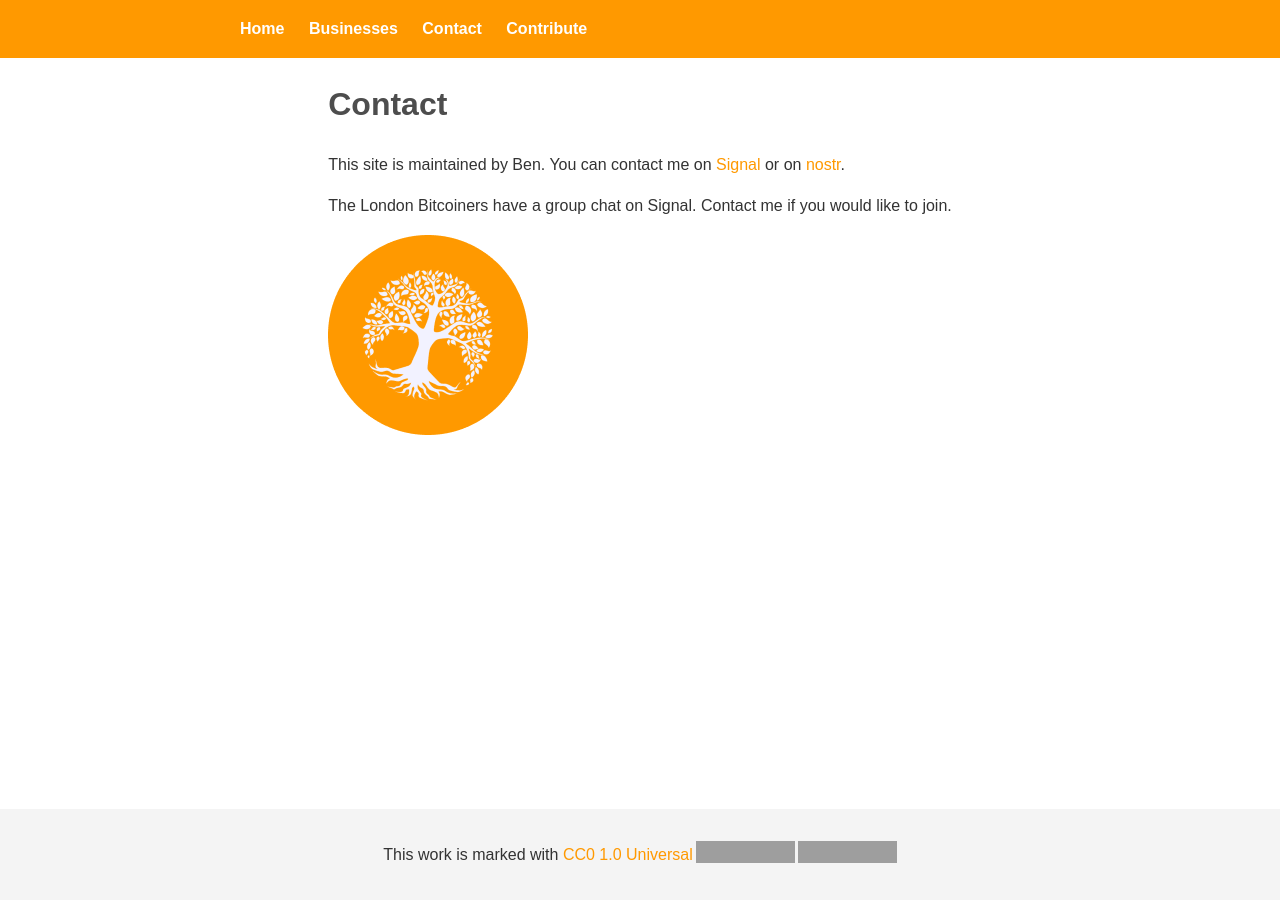
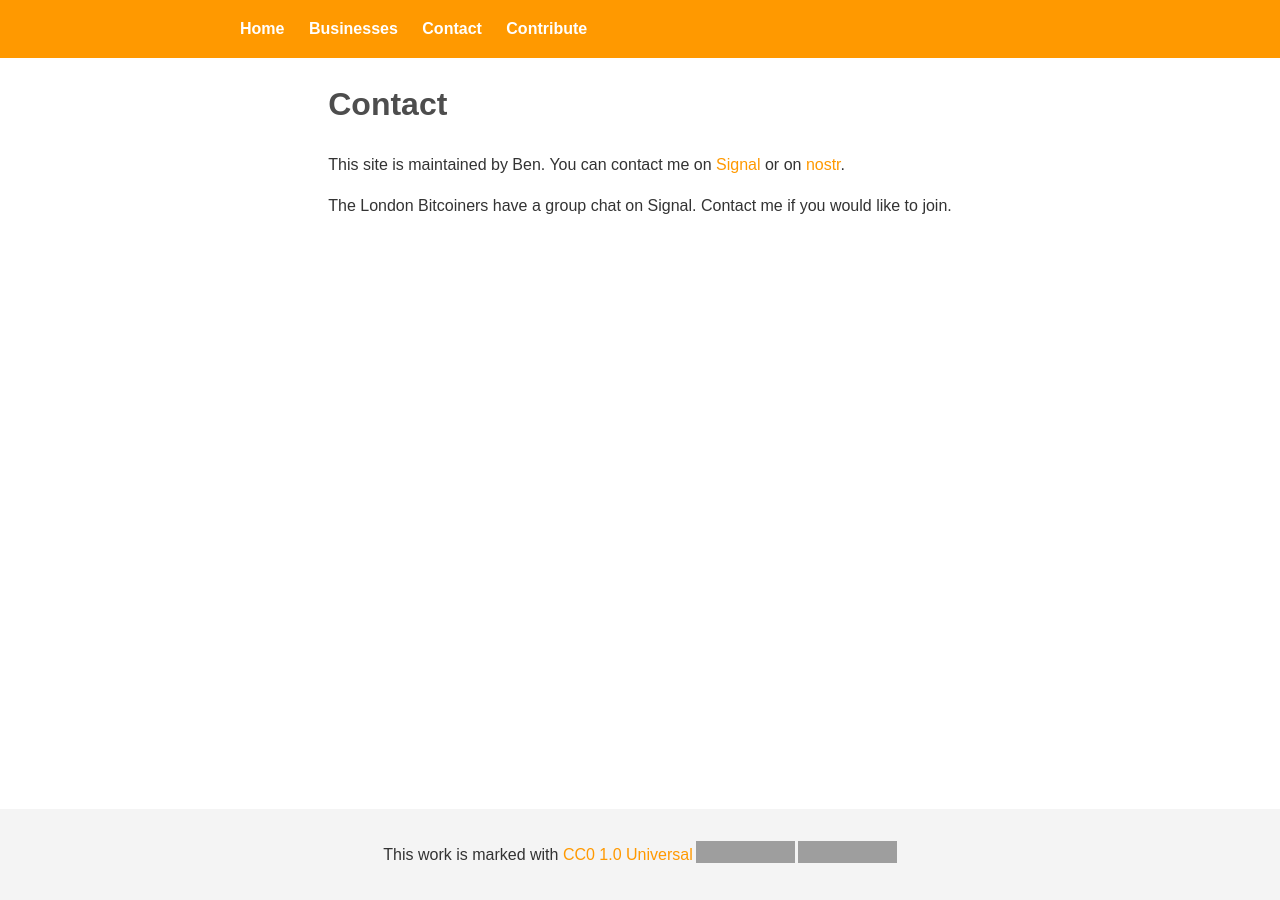
Before and after one commit to ldnbtc/ldnbtc.github.io, a Jekyll site: the page built from docs/contact.md, in a window 1280 px wide. Built offline with Jekyll 4.4.1, drawn with Linux system fonts in a browser that asks for light colours; grey boxes are pictures that could not be loaded.

Commit message:
remove image from contact

```diff
--- a/docs/contact.md
+++ b/docs/contact.md
@@ -10,8 +10,5 @@ This site is maintained by Ben. You can contact me on [Signal][ben_signal] or on
 
 The London Bitcoiners have a group chat on Signal. Contact me if you would like to join.
 
-![Forest coin][forestcoin]
-
 [ben_signal]: https://signal.me/#eu/RNFtp2WLpAISNwxluN9tZI9R_DmX8DYuWrkfNaya0eKfSr2JwzpEPYe8JLaLuq-m
 [ben_nostr]: https://njump.me/npub16j6mdp0dt86yu77wssfv42lxka86tv05me3jwl5789ycnlmvqzasxlfjqz
-[forestcoin]: /assets/forestcoin_nods.png
```
